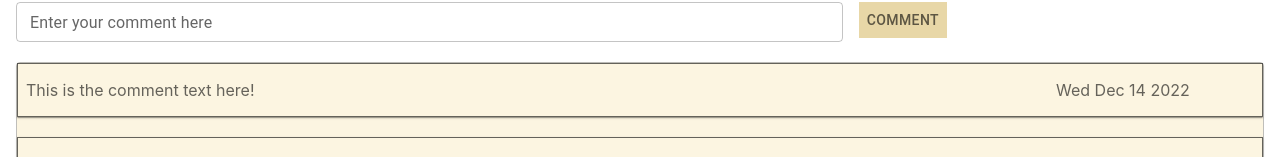
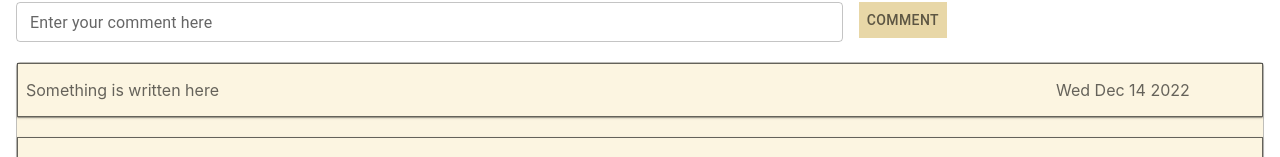
Before and after one commit to amirzulic/NewsApp, a React (Create React App) app: page /report/1 in a window 1280 px wide. Both pictures are taken after a click on the button "COMMENTS". Shown: the part 931-1088 px from the top of the page. Built offline with nearby package versions, Linux system fonts and the light colour scheme.

Commit message:
Added comments mapping

```diff
--- a/src/components/comments/Comment.tsx
+++ b/src/components/comments/Comment.tsx
@@ -1,19 +1,19 @@
 import React from 'react';
 import Grid from '@mui/material/Grid';
+import { SingleComment } from '../types/Types';
 
-/*interface Props {
-  name: string;
-}*/
-function Comment() {
-  const date = new Date().toDateString();
+interface Props {
+  comment: SingleComment;
+}
+function Comment(props: Props) {
   return (
     <div>
       <Grid container sx={{ boxShadow: 1, border: 1, pl: 1 }} className="tabHover">
         <Grid item xs={12} sm={12} md={10}>
-          <p>This is the comment text here!</p>
+          <p>{props.comment.comment}</p>
         </Grid>
         <Grid item xs={12} sm={12} md={2}>
-          <p>{date}</p>
+          <p>{props.comment.date}</p>
         </Grid>
       </Grid>
     </div>
--- a/src/components/comments/CommentForm.tsx
+++ b/src/components/comments/CommentForm.tsx
@@ -3,6 +3,7 @@ import Grid from '@mui/material/Grid';
 import TextField from '@mui/material/TextField';
 import Button from '@mui/material/Button';
 import Box from '@mui/material/Box';
+import { COMMENT_LIST } from '../../data/Data';
 
 function CommentForm() {
   const [comment, setComment] = useState('');
@@ -11,8 +12,14 @@ function CommentForm() {
   }
 
   function createComment() {
-    alert(comment);
+    let sendComment = {
+      comment: comment,
+      date: new Date().toDateString()
+    };
+    COMMENT_LIST.push(sendComment);
+    alert('List pushed!');
   }
+
   return (
     <div>
       <Box sx={{ flexGrow: 1 }}>
--- a/src/components/comments/CommentsSection.tsx
+++ b/src/components/comments/CommentsSection.tsx
@@ -3,11 +3,9 @@ import Button from '@mui/material/Button';
 import Box from '@mui/material/Box';
 import CommentForm from './CommentForm';
 import Comment from './Comment';
+import { COMMENT_LIST } from '../../data/Data';
 
-interface Props {
-  names: Array<string>;
-}
-function CommentsSection(props: Props) {
+function CommentsSection() {
   const [showComments, setShowComments] = useState(false);
   return (
     <div>
@@ -40,9 +38,9 @@ function CommentsSection(props: Props) {
               color: 'text.secondary',
               backgroundColor: 'primary.light'
             }}>
-            {props.names.map((name, key) => (
+            {COMMENT_LIST.map((item, key) => (
               <div key={key}>
-                <Comment />
+                <Comment comment={item} />
                 <br />
               </div>
             ))}
--- a/src/components/reports/SingleReport.tsx
+++ b/src/components/reports/SingleReport.tsx
@@ -12,8 +12,6 @@ import { useParams } from 'react-router-dom';
 import { PAGE_REPORTS } from '../../data/Data';
 
 function SingleReport() {
-  const names = ['Commenter1', 'Commenter2', 'James Reed', 'Greg Oden'];
-
   const { id } = useParams();
 
   const report = PAGE_REPORTS.find((obj) => {
@@ -44,7 +42,7 @@ function SingleReport() {
                 <Typography variant="body2" color="text.secondary">
                   <p>Author - {report?.author}</p>
                 </Typography>
-                <CommentsSection names={names} />
+                <CommentsSection />
                 <hr />
                 <Typography variant="body2" color="text.secondary">
                   <small>Copyright - NewsApp 2022</small>
--- a/src/components/types/Types.ts
+++ b/src/components/types/Types.ts
@@ -3,3 +3,8 @@ export interface Report {
   title: string;
   author: string;
 }
+
+export interface SingleComment {
+  comment: string;
+  date: string;
+}
--- a/src/data/Data.ts
+++ b/src/data/Data.ts
@@ -67,3 +67,14 @@ export const LINKS_COMPANY = [
     link: 'https://www.instagram.com/infobip/?hl=en'
   }
 ];
+
+export const COMMENT_LIST = [
+  {
+    comment: 'Something is written here',
+    date: new Date().toDateString()
+  },
+  {
+    comment: 'This article is very interesting',
+    date: new Date().toDateString()
+  }
+];
```
